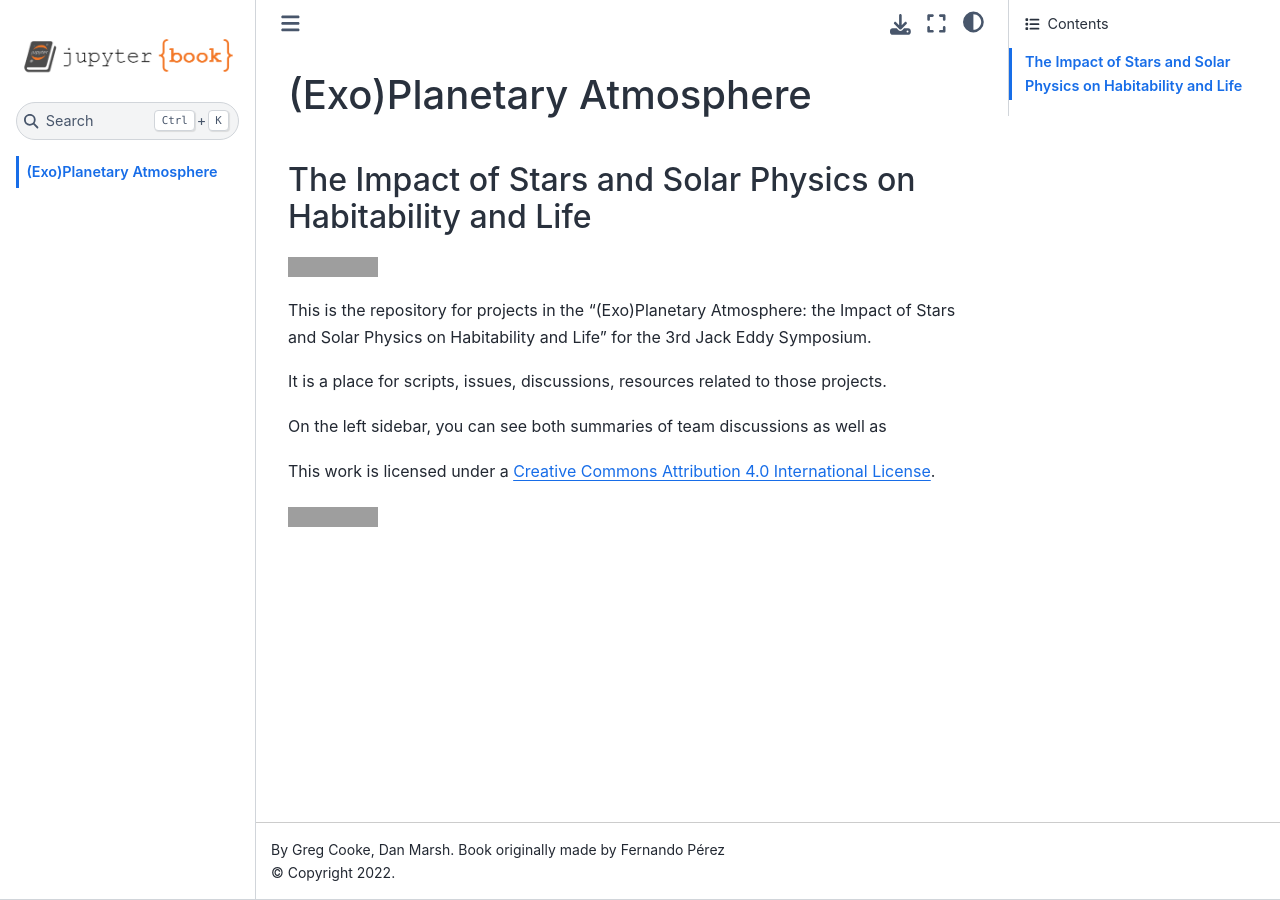
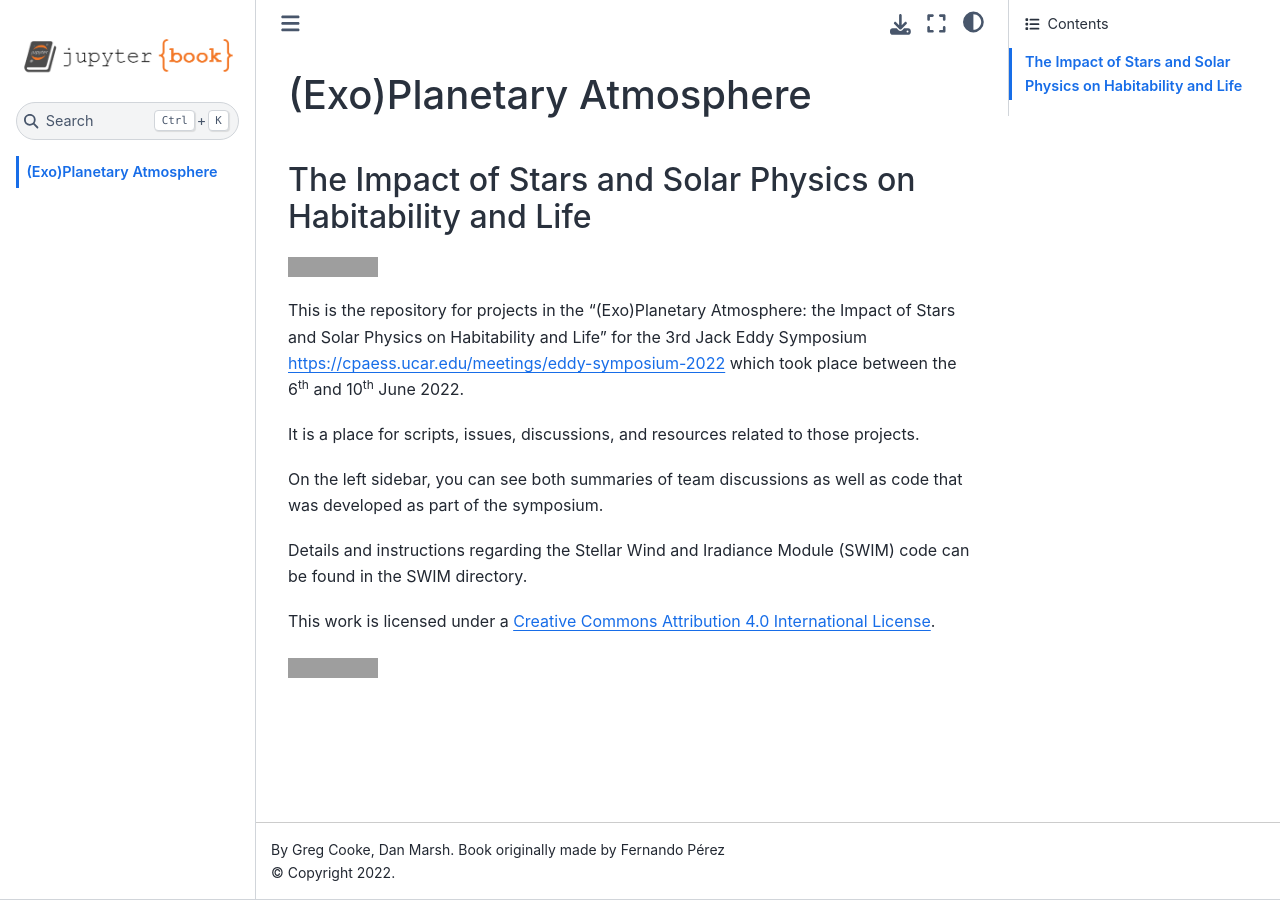
Before and after one commit to jack-eddy-symposium/exoplanetary-impact, a Jupyter Book: the page built from index.md, in a window 1280 px wide. Built offline with Jupyter Book 1.0.4 settings and Sphinx 7.4.7 and the Sphinx Book theme 1.1.4, drawn with Linux system fonts in a browser that asks for light colours; pages that are not in the unit, such as notebooks, are missing from menus; grey boxes are pictures that could not be loaded.

Commit message:
Updating book

```diff
--- a/index.md
+++ b/index.md
@@ -3,12 +3,13 @@
 
 [![CC BY 4.0][cc-by-shield]][cc-by]
 
-This is the repository for projects in the "(Exo)Planetary Atmosphere: the Impact of Stars and Solar Physics on Habitability and Life" for the 3rd Jack Eddy Symposium.
+This is the repository for projects in the "(Exo)Planetary Atmosphere: the Impact of Stars and Solar Physics on Habitability and Life" for the 3rd Jack Eddy Symposium [https://cpaess.ucar.edu/meetings/eddy-symposium-2022](https://cpaess.ucar.edu/meetings/eddy-symposium-2022) which took place between the 6<sup>th</sup> and 10<sup>th</sup> June 2022.
 
-It is a place for scripts, issues, discussions, resources related to those projects.
+It is a place for scripts, issues, discussions, and resources related to those projects.
 
-On the left sidebar, you can see both summaries of team discussions as well as
+On the left sidebar, you can see both summaries of team discussions as well as code that was developed as part of the symposium.
 
+Details and instructions regarding the Stellar Wind and Iradiance Module (SWIM) code can be found in the SWIM directory.
 
 This work is licensed under a
 [Creative Commons Attribution 4.0 International License][cc-by].
```
